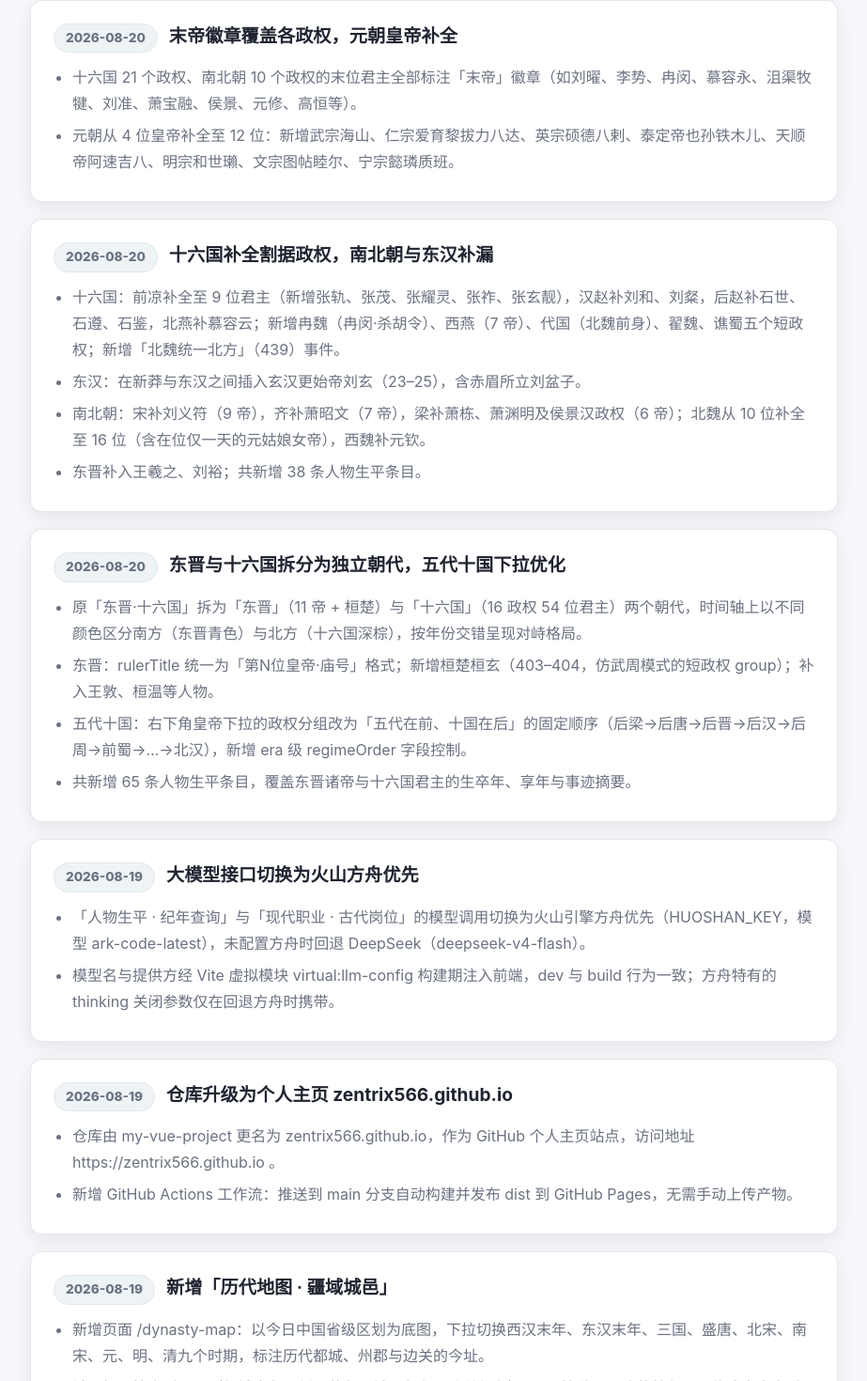
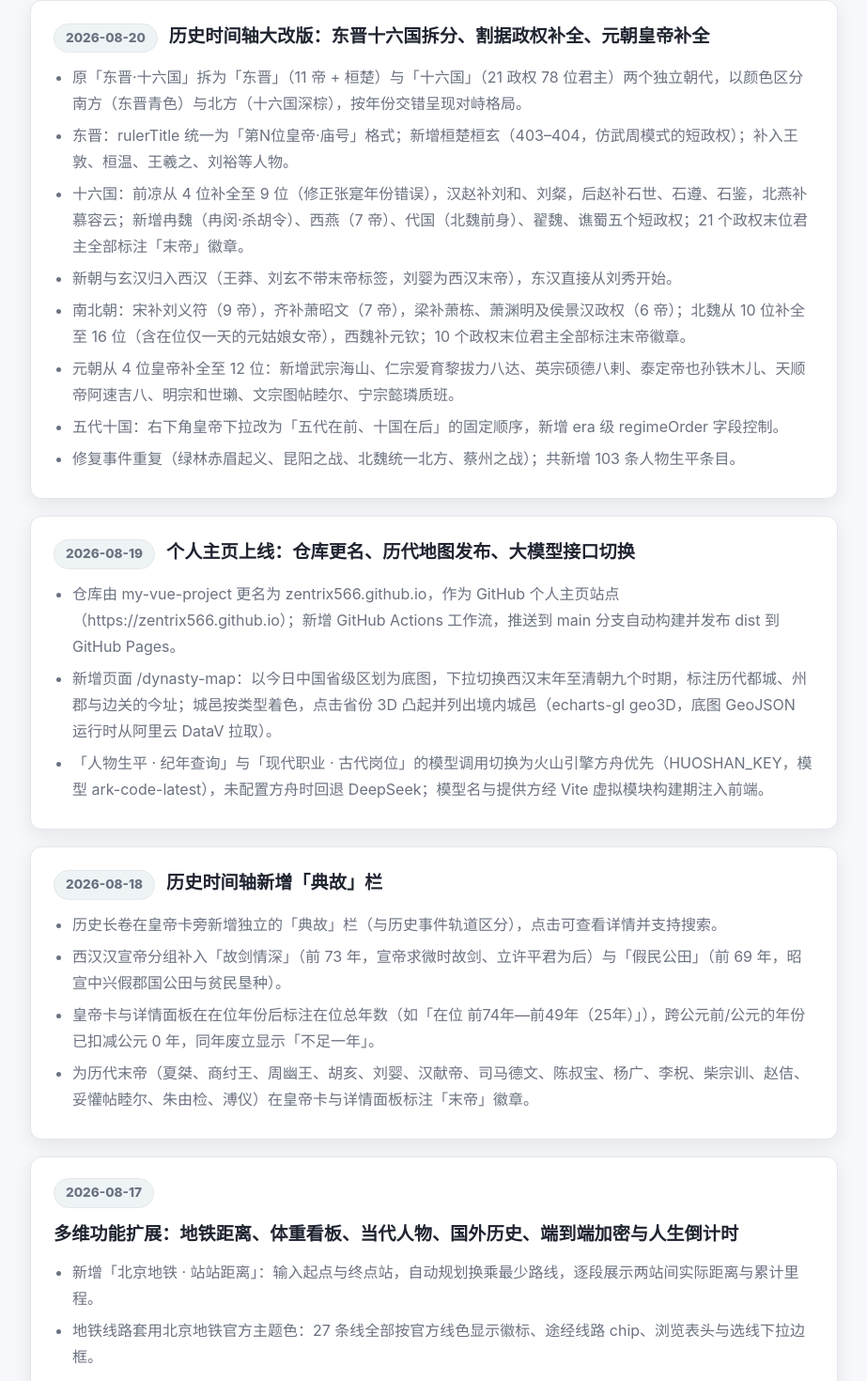
Before and after one commit to zentrix566/my-vue-project, a Vue app: page /changelog in a window 1280 px wide. Shown: the part 256-1726 px from the top of the page at 94% size, without its empty margins (178-1101 px from the left). Built offline with nearby package versions, Linux system fonts and the light colour scheme.

Commit message:
docs: 合并同日更新日志为每天一条

```diff
--- a/src/data/changelog.js
+++ b/src/data/changelog.js
@@ -4,57 +4,25 @@
 export const changelog = [
   {
     date: '2026-08-20',
-    title: '末帝徽章覆盖各政权，元朝皇帝补全',
+    title: '历史时间轴大改版：东晋十六国拆分、割据政权补全、元朝皇帝补全',
     changes: [
-      '十六国 21 个政权、南北朝 10 个政权的末位君主全部标注「末帝」徽章（如刘曜、李势、冉闵、慕容永、沮渠牧犍、刘准、萧宝融、侯景、元修、高恒等）。',
-      '元朝从 4 位皇帝补全至 12 位：新增武宗海山、仁宗爱育黎拔力八达、英宗硕德八剌、泰定帝也孙铁木儿、天顺帝阿速吉八、明宗和世瓎、文宗图帖睦尔、宁宗懿璘质班。'
-    ]
-  },
-  {
-    date: '2026-08-20',
-    title: '十六国补全割据政权，南北朝与东汉补漏',
-    changes: [
-      '十六国：前凉补全至 9 位君主（新增张轨、张茂、张耀灵、张祚、张玄靓），汉赵补刘和、刘粲，后赵补石世、石遵、石鉴，北燕补慕容云；新增冉魏（冉闵·杀胡令）、西燕（7 帝）、代国（北魏前身）、翟魏、谯蜀五个短政权；新增「北魏统一北方」（439）事件。',
-      '东汉：在新莽与东汉之间插入玄汉更始帝刘玄（23–25），含赤眉所立刘盆子。',
-      '南北朝：宋补刘义符（9 帝），齐补萧昭文（7 帝），梁补萧栋、萧渊明及侯景汉政权（6 帝）；北魏从 10 位补全至 16 位（含在位仅一天的元姑娘女帝），西魏补元钦。',
-      '东晋补入王羲之、刘裕；共新增 38 条人物生平条目。'
-    ]
-  },
-  {
-    date: '2026-08-20',
-    title: '东晋与十六国拆分为独立朝代，五代十国下拉优化',
-    changes: [
-      '原「东晋·十六国」拆为「东晋」（11 帝 + 桓楚）与「十六国」（16 政权 54 位君主）两个朝代，时间轴上以不同颜色区分南方（东晋青色）与北方（十六国深棕），按年份交错呈现对峙格局。',
-      '东晋：rulerTitle 统一为「第N位皇帝·庙号」格式；新增桓楚桓玄（403–404，仿武周模式的短政权 group）；补入王敦、桓温等人物。',
-      '五代十国：右下角皇帝下拉的政权分组改为「五代在前、十国在后」的固定顺序（后梁→后唐→后晋→后汉→后周→前蜀→…→北汉），新增 era 级 regimeOrder 字段控制。',
-      '共新增 65 条人物生平条目，覆盖东晋诸帝与十六国君主的生卒年、享年与事迹摘要。'
+      '原「东晋·十六国」拆为「东晋」（11 帝 + 桓楚）与「十六国」（21 政权 78 位君主）两个独立朝代，以颜色区分南方（东晋青色）与北方（十六国深棕），按年份交错呈现对峙格局。',
+      '东晋：rulerTitle 统一为「第N位皇帝·庙号」格式；新增桓楚桓玄（403–404，仿武周模式的短政权）；补入王敦、桓温、王羲之、刘裕等人物。',
+      '十六国：前凉从 4 位补全至 9 位（修正张寔年份错误），汉赵补刘和、刘粲，后赵补石世、石遵、石鉴，北燕补慕容云；新增冉魏（冉闵·杀胡令）、西燕（7 帝）、代国（北魏前身）、翟魏、谯蜀五个短政权；21 个政权末位君主全部标注「末帝」徽章。',
+      '新朝与玄汉归入西汉（王莽、刘玄不带末帝标签，刘婴为西汉末帝），东汉直接从刘秀开始。',
+      '南北朝：宋补刘义符（9 帝），齐补萧昭文（7 帝），梁补萧栋、萧渊明及侯景汉政权（6 帝）；北魏从 10 位补全至 16 位（含在位仅一天的元姑娘女帝），西魏补元钦；10 个政权末位君主全部标注末帝徽章。',
+      '元朝从 4 位皇帝补全至 12 位：新增武宗海山、仁宗爱育黎拔力八达、英宗硕德八剌、泰定帝也孙铁木儿、天顺帝阿速吉八、明宗和世瓎、文宗图帖睦尔、宁宗懿璘质班。',
+      '五代十国：右下角皇帝下拉改为「五代在前、十国在后」的固定顺序，新增 era 级 regimeOrder 字段控制。',
+      '修复事件重复（绿林赤眉起义、昆阳之战、北魏统一北方、蔡州之战）；共新增 103 条人物生平条目。'
     ]
   },
   {
     date: '2026-08-19',
-    title: '大模型接口切换为火山方舟优先',
+    title: '个人主页上线：仓库更名、历代地图发布、大模型接口切换',
     changes: [
-      '「人物生平 · 纪年查询」与「现代职业 · 古代岗位」的模型调用切换为火山引擎方舟优先（HUOSHAN_KEY，模型 ark-code-latest），未配置方舟时回退 DeepSeek（deepseek-v4-flash）。',
-      '模型名与提供方经 Vite 虚拟模块 virtual:llm-config 构建期注入前端，dev 与 build 行为一致；方舟特有的 thinking 关闭参数仅在回退方舟时携带。'
-    ]
-  },
-  {
-    date: '2026-08-19',
-    title: '仓库升级为个人主页 zentrix566.github.io',
-    changes: [
-      '仓库由 my-vue-project 更名为 zentrix566.github.io，作为 GitHub 个人主页站点，访问地址 https://zentrix566.github.io 。',
-      '新增 GitHub Actions 工作流：推送到 main 分支自动构建并发布 dist 到 GitHub Pages，无需手动上传产物。'
-    ]
-  },
-  {
-    date: '2026-08-19',
-    title: '新增「历代地图 · 疆域城邑」',
-    changes: [
-      '新增页面 /dynasty-map：以今日中国省级区划为底图，下拉切换西汉末年、东汉末年、三国、盛唐、北宋、南宋、元、明、清九个时期，标注历代都城、州郡与边关的今址。',
-      '城邑标记按类型区分（都城金色、州郡蓝色、城邑灰色、边关红色），三国按魏蜀吴阵营着色；悬停或点击查看古名、今址与说明。',
-      '点击省份使该省 3D 立体凸起（echarts-gl geo3D），并自动列出该省境内本朝可考的城邑；支持复位视角、自动旋转、显示全部城名开关。',
-      '新增 echarts、echarts-gl 依赖；底图 GeoJSON 运行时从阿里云 DataV 拉取，不打进包体。',
-      '地图改为接近俯视的平面图（默认相机 alpha 72、初始视角拉近），点击省份向上凸起更明显；修复 echarts-gl 组件型 geo3D 区域点击事件不派发导致省份无法凸起的问题（改为在画布上原生命中拾取省份/城邑）。'
+      '仓库由 my-vue-project 更名为 zentrix566.github.io，作为 GitHub 个人主页站点（https://zentrix566.github.io）；新增 GitHub Actions 工作流，推送到 main 分支自动构建并发布 dist 到 GitHub Pages。',
+      '新增页面 /dynasty-map：以今日中国省级区划为底图，下拉切换西汉末年至清朝九个时期，标注历代都城、州郡与边关的今址；城邑按类型着色，点击省份 3D 凸起并列出境内城邑（echarts-gl geo3D，底图 GeoJSON 运行时从阿里云 DataV 拉取）。',
+      '「人物生平 · 纪年查询」与「现代职业 · 古代岗位」的模型调用切换为火山引擎方舟优先（HUOSHAN_KEY，模型 ark-code-latest），未配置方舟时回退 DeepSeek；模型名与提供方经 Vite 虚拟模块构建期注入前端。'
     ]
   },
   {
```
